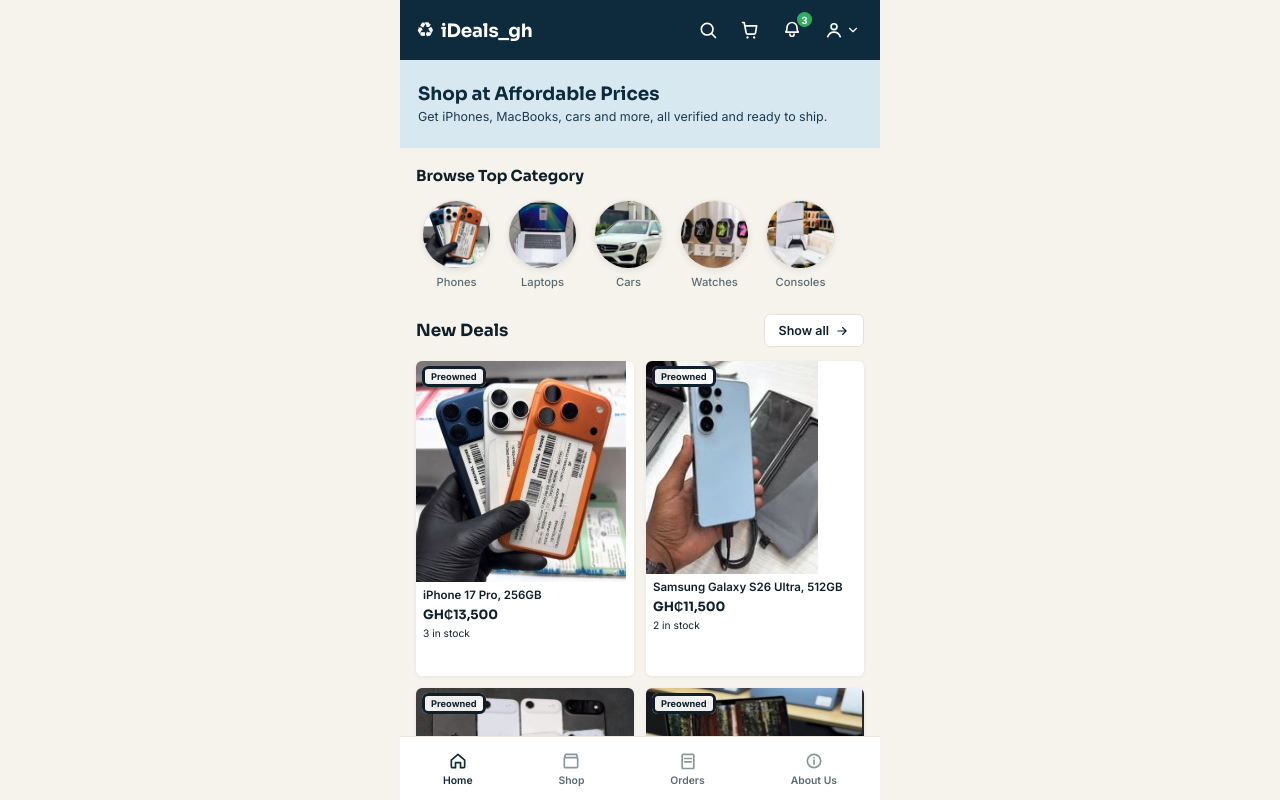
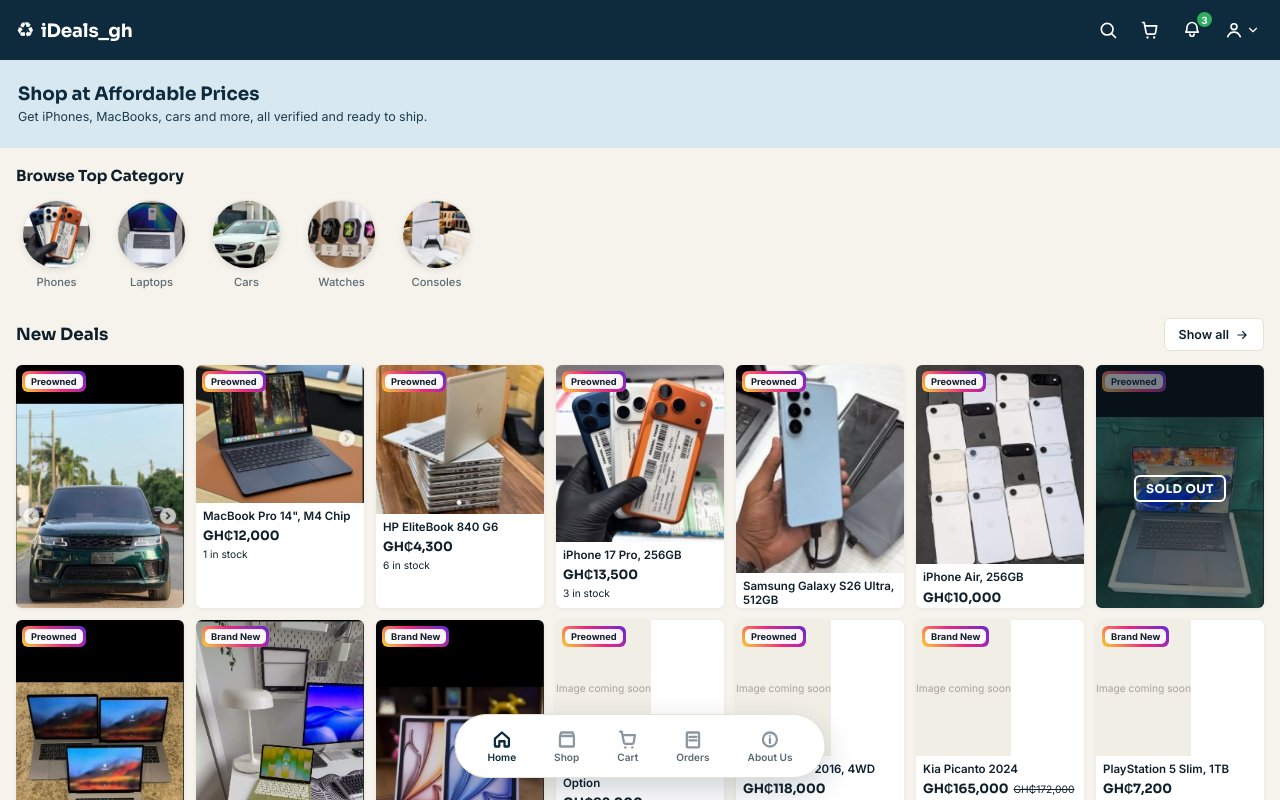
Before and after one commit to tontonvs/ideals_gh, a React (Vite) app: page / in a window 1280 px wide. Shown: the top 800 px of the page. Built offline with nearby package versions, Linux system fonts and the light colour scheme.

Commit message:
Fix mobile zoom, tighter nav, auto carousel, sort by images, gradient badges everywhere, responsive desktop layout

```diff
--- a/src/components/BottomNav.tsx
+++ b/src/components/BottomNav.tsx
@@ -1,17 +1,22 @@
 import { Link, useLocation } from "react-router-dom";
+import { useCart } from "../context/CartContext";
 
 const navItems = [
   { label: "Home", path: "/", icon: HomeIcon },
   { label: "Shop", path: "/shop", icon: ShopIcon },
+  { label: "Cart", path: "/cart", icon: CartIcon },
   { label: "Orders", path: "/orders", icon: OrdersIcon },
   { label: "About Us", path: "/about", icon: AboutIcon },
 ];
 
+const STROKE = 2.6;
+
 export default function BottomNav() {
   const location = useLocation();
+  const { itemCount } = useCart();
 
   return (
-    <nav style={styles.nav}>
+    <nav className="bottom-nav">
       {navItems.map(({ label, path, icon: Icon }) => {
         const active = location.pathname === path;
         return (
@@ -23,7 +28,12 @@
               color: active ? "var(--color-navy)" : "var(--color-text-muted)",
             }}
           >
-            <Icon active={active} />
+            <div style={styles.iconWrap}>
+              <Icon active={active} />
+              {path === "/cart" && itemCount > 0 && (
+                <span style={styles.badge}>{itemCount}</span>
+              )}
+            </div>
             <span style={styles.label}>{label}</span>
           </Link>
         );
@@ -42,11 +52,11 @@
 
 function HomeIcon({ active }: IconProps) {
   return (
-    <svg width="20" height="20" viewBox="0 0 24 24" fill="none">
+    <svg width="21" height="21" viewBox="0 0 24 24" fill="none">
       <path
         d="M4 11l8-7 8 7v8a1 1 0 01-1 1h-4v-6H9v6H5a1 1 0 01-1-1v-8z"
         stroke={iconColor(active)}
-        strokeWidth="2"
+        strokeWidth={STROKE}
         strokeLinejoin="round"
       />
     </svg>
@@ -55,11 +65,11 @@
 
 function ShopIcon({ active }: IconProps) {
   return (
-    <svg width="20" height="20" viewBox="0 0 24 24" fill="none">
+    <svg width="21" height="21" viewBox="0 0 24 24" fill="none">
       <path
         d="M4 8l1.5-4h13L20 8"
         stroke={iconColor(active)}
-        strokeWidth="2"
+        strokeWidth={STROKE}
         strokeLinejoin="round"
       />
       <rect
@@ -69,15 +79,31 @@
         height="12"
         rx="1"
         stroke={iconColor(active)}
-        strokeWidth="2"
+        strokeWidth={STROKE}
       />
+    </svg>
+  );
+}
+
+function CartIcon({ active }: IconProps) {
+  return (
+    <svg width="21" height="21" viewBox="0 0 24 24" fill="none">
+      <path
+        d="M3 3h2l2.4 12.4a2 2 0 002 1.6h7.2a2 2 0 002-1.6L20 7H6"
+        stroke={iconColor(active)}
+        strokeWidth={STROKE}
+        strokeLinecap="round"
+        strokeLinejoin="round"
+      />
+      <circle cx="9" cy="21" r="1.4" fill={iconColor(active)} />
+      <circle cx="17" cy="21" r="1.4" fill={iconColor(active)} />
     </svg>
   );
 }
 
 function OrdersIcon({ active }: IconProps) {
   return (
-    <svg width="20" height="20" viewBox="0 0 24 24" fill="none">
+    <svg width="21" height="21" viewBox="0 0 24 24" fill="none">
       <rect
         x="5"
         y="4"
@@ -85,7 +111,7 @@
         height="17"
         rx="1"
         stroke={iconColor(active)}
-        strokeWidth="2"
+        strokeWidth={STROKE}
       />
       <line
         x1="8"
@@ -93,7 +119,7 @@
         x2="16"
         y2="9"
         stroke={iconColor(active)}
-        strokeWidth="2"
+        strokeWidth={STROKE}
         strokeLinecap="round"
       />
       <line
@@ -102,7 +128,7 @@
         x2="16"
         y2="13"
         stroke={iconColor(active)}
-        strokeWidth="2"
+        strokeWidth={STROKE}
         strokeLinecap="round"
       />
     </svg>
@@ -111,46 +137,57 @@
 
 function AboutIcon({ active }: IconProps) {
   return (
-    <svg width="20" height="20" viewBox="0 0 24 24" fill="none">
-      <circle cx="12" cy="12" r="8" stroke={iconColor(active)} strokeWidth="2" />
+    <svg width="21" height="21" viewBox="0 0 24 24" fill="none">
+      <circle
+        cx="12"
+        cy="12"
+        r="8"
+        stroke={iconColor(active)}
+        strokeWidth={STROKE}
+      />
       <line
         x1="12"
         y1="11"
         x2="12"
         y2="16"
         stroke={iconColor(active)}
-        strokeWidth="2"
+        strokeWidth={STROKE}
         strokeLinecap="round"
       />
-      <circle cx="12" cy="8" r="1" fill={iconColor(active)} />
+      <circle cx="12" cy="8" r="1.1" fill={iconColor(active)} />
     </svg>
   );
 }
 
 const styles: Record<string, React.CSSProperties> = {
-  nav: {
-    height: 64, // ~1.7cm
-    background: "var(--color-card)",
-    borderTop: "1px solid #EAE5D9",
-    display: "flex",
-    alignItems: "center",
-    justifyContent: "space-around",
-    position: "fixed",
-    bottom: 0,
-    left: "50%",
-    transform: "translateX(-50%)",
-    width: "100%",
-    maxWidth: 480,
-    zIndex: 40,
-  },
   item: {
     display: "flex",
     flexDirection: "column",
     alignItems: "center",
-    gap: 3,
+    gap: 1,
+  },
+  iconWrap: {
+    position: "relative",
+    display: "flex",
+  },
+  badge: {
+    position: "absolute",
+    top: -4,
+    right: -7,
+    background: "var(--color-badge)",
+    color: "white",
+    fontSize: "0.58rem",
+    fontWeight: 700,
+    borderRadius: "999px",
+    minWidth: 14,
+    height: 14,
+    display: "flex",
+    alignItems: "center",
+    justifyContent: "center",
+    padding: "0 3px",
   },
   label: {
-    fontSize: "0.65rem",
+    fontSize: "0.63rem",
     fontWeight: 600,
   },
 };
--- a/src/components/CategoryCircles.tsx
+++ b/src/components/CategoryCircles.tsx
@@ -12,7 +12,7 @@
   return (
     <section style={styles.wrap}>
       <h2 style={styles.heading}>Browse Top Category</h2>
-      <div style={styles.row}>
+      <div style={styles.row} className="hide-scrollbar">
         {categoryShortcuts.map((shortcut) => (
           <button key={shortcut.id} style={styles.item}>
             <div style={styles.circle}>
@@ -32,7 +32,7 @@
 
 const styles: Record<string, React.CSSProperties> = {
   wrap: {
-    padding: "18px 16px 4px",
+    padding: "18px 0 4px",
   },
   heading: {
     margin: "0 0 14px",
@@ -40,11 +40,16 @@
     fontWeight: 700,
     fontSize: "0.95rem",
     color: "var(--color-text-dark)",
+    padding: "0 16px",
   },
   row: {
     display: "flex",
     justifyContent: "flex-start",
-    gap: 5,
+    gap: 14,
+    overflowX: "auto",
+    WebkitOverflowScrolling: "touch",
+    scrollbarWidth: "none",
+    padding: "0 16px 4px",
   },
   item: {
     display: "flex",
--- a/src/components/ConditionBadge.tsx
+++ b/src/components/ConditionBadge.tsx
@@ -1,8 +1,7 @@
-import type { ProductCategory, ProductCondition } from "../types";
+import type { ProductCondition } from "../types";
 
 interface ConditionBadgeProps {
   condition: ProductCondition;
-  category: ProductCategory;
   size?: "sm" | "lg";
 }
 
@@ -10,14 +9,11 @@
 
 export default function ConditionBadge({
   condition,
-  category,
   size = "sm",
 }: ConditionBadgeProps) {
-  const isCar = category === "cars";
   const padding = size === "lg" ? "3px 9px" : "2px 6px";
   const fontSize = size === "lg" ? "0.7rem" : "0.58rem";
 
-  if (isCar) {
   return (
     <span
       style={{
@@ -43,20 +39,3 @@
     </span>
   );
 }
-
-  return (
-    <span
-      style={{
-        fontWeight: 700,
-        color: "#10202B",
-        background: "rgba(255,255,255,0.92)",
-        borderRadius: "var(--radius-sm)",
-        border: "3px solid #10202B",
-        padding,
-        fontSize,
-      }}
-    >
-      {condition}
-    </span>
-  );
-}
--- a/src/components/NewDeals.tsx
+++ b/src/components/NewDeals.tsx
@@ -1,7 +1,9 @@
-import { products } from "../data/products";
+import { products, sortByImageCount } from "../data/products";
 import ProductCard from "./ProductCard";
 
 export default function NewDeals() {
+  const sorted = sortByImageCount(products);
+
   return (
     <section style={styles.wrap}>
       <div style={styles.headRow}>
@@ -12,8 +14,8 @@
         </button>
       </div>
 
-      <div style={styles.grid}>
-        {products.map((product) => (
+      <div className="product-grid">
+        {sorted.map((product) => (
           <ProductCard key={product.id} product={product} />
         ))}
       </div>
@@ -64,9 +66,4 @@
     fontSize: "0.78rem",
     fontWeight: 600,
   },
-  grid: {
-    display: "grid",
-    gridTemplateColumns: "1fr 1fr",
-    gap: 12,
-  },
 };
--- a/src/components/ProductCard.tsx
+++ b/src/components/ProductCard.tsx
@@ -29,7 +29,7 @@
           <div style={styles.imagePlaceholder}>Image coming soon</div>
         )}
         <div style={styles.conditionTagPosition}>
-          <ConditionBadge condition={product.condition} category={product.category} />
+          <ConditionBadge condition={product.condition} />
         </div>
         {soldOut && (
           <div style={styles.soldOutOverlay}>
--- a/src/components/ProductDetailOverlay.tsx
+++ b/src/components/ProductDetailOverlay.tsx
@@ -1,4 +1,4 @@
-import { useState } from "react";
+import { useState, useEffect } from "react";
 import { useProductOverlay } from "../context/ProductOverlayContext";
 import { useCart } from "../context/CartContext";
 import { products } from "../data/products";
@@ -35,6 +35,28 @@
   );
   const displayPrice = selectedVariant ? selectedVariant.price : product.price;
   const images = product.images.length > 0 ? product.images : [];
+
+  // Reset to the first image whenever a different product is opened.
+  useEffect(() => {
+    setImageIndex(0);
+  }, [product.id]);
+
+  // Auto-advance the carousel when there's more than one photo.
+  useEffect(() => {
+    if (images.length <= 1) return;
+    const interval = setInterval(() => {
+      setImageIndex((prev) => (prev + 1) % images.length);
+    }, 3500);
+    return () => clearInterval(interval);
+  }, [images.length]);
+
+  function showPrevImage() {
+    setImageIndex((prev) => (prev - 1 + images.length) % images.length);
+  }
+
+  function showNextImage() {
+    setImageIndex((prev) => (prev + 1) % images.length);
+  }
 
   const related = products
     .filter((p) => p.category === product.category && p.id !== product.id)
@@ -73,16 +95,44 @@
               <div style={styles.carouselPlaceholder}>Image coming soon</div>
             )}
             <div style={styles.conditionTagPosition}>
-              <ConditionBadge
-                condition={product.condition}
-                category={product.category}
-                size="lg"
-              />
+              <ConditionBadge condition={product.condition} size="lg" />
             </div>
             {soldOut && (
               <div style={styles.soldOutBadgeWrap}>
                 <span style={styles.soldOutBadge}>Sold Out</span>
               </div>
+            )}
+            {images.length > 1 && (
+              <>
+                <button
+                  aria-label="Previous image"
+                  style={{ ...styles.carouselArrow, left: 8 }}
+                  onClick={showPrevImage}
+                >
+                  <ArrowLeftIcon />
+                </button>
+                <button
+                  aria-label="Next image"
+                  style={{ ...styles.carouselArrow, right: 8 }}
+                  onClick={showNextImage}
+                >
+                  <ArrowRightIcon />
+                </button>
+                <div style={styles.dotsRow}>
+                  {images.map((img, i) => (
+                    <span
+                      key={img}
+                      style={{
+                        ...styles.dot,
+                        background:
+                          i === imageIndex
+                            ? "white"
+                            : "rgba(255,255,255,0.45)",
+                      }}
+                    />
+                  ))}
+                </div>
+              </>
             )}
           </div>
 
@@ -173,7 +223,7 @@
           {related.length > 0 && (
             <div style={styles.section}>
               <h2 style={styles.sectionHeading}>You may also like</h2>
-              <div style={styles.relatedRow}>
+              <div style={styles.relatedRow} className="hide-scrollbar">
                 {related.map((item) => (
                   <button
                     key={item.id}
@@ -227,6 +277,34 @@
         </div>
       </div>
     </div>
+  );
+}
+
+function ArrowLeftIcon() {
+  return (
+    <svg width="18" height="18" viewBox="0 0 24 24" fill="none">
+      <path
+        d="M15 6l-6 6 6 6"
+        stroke="white"
+        strokeWidth="2.4"
+        strokeLinecap="round"
+        strokeLinejoin="round"
+      />
+    </svg>
+  );
+}
+
+function ArrowRightIcon() {
+  return (
+    <svg width="18" height="18" viewBox="0 0 24 24" fill="none">
+      <path
+        d="M9 6l6 6-6 6"
+        stroke="white"
+        strokeWidth="2.4"
+        strokeLinecap="round"
+        strokeLinejoin="round"
+      />
+    </svg>
   );
 }
 
@@ -327,6 +405,33 @@
     border: "2px solid white",
     padding: "6px 16px",
     borderRadius: "var(--radius-sm)",
+  },
+  carouselArrow: {
+    position: "absolute",
+    top: "50%",
+    transform: "translateY(-50%)",
+    width: 32,
+    height: 32,
+    borderRadius: "50%",
+    background: "rgba(16,32,43,0.45)",
+    border: "none",
+    display: "flex",
+    alignItems: "center",
+    justifyContent: "center",
+  },
+  dotsRow: {
+    position: "absolute",
+    bottom: 10,
+    left: "50%",
+    transform: "translateX(-50%)",
+    display: "flex",
+    gap: 5,
+  },
+  dot: {
+    width: 6,
+    height: 6,
+    borderRadius: "50%",
+    transition: "background 0.3s",
   },
   thumbRow: {
     display: "flex",
--- a/src/data/products.ts
+++ b/src/data/products.ts
@@ -214,6 +214,12 @@
     currency: "GHS",
     stock: null,
     images: [],
+    specs: [
+      { label: "Year", value: "2017" },
+      { label: "Feature", value: "Push start" },
+      { label: "Feature", value: "Reverse camera" },
+      { label: "Feature", value: "Sunroof" },
+    ],
   },
   {
     id: "c2",
@@ -224,6 +230,12 @@
     currency: "GHS",
     stock: null,
     images: [],
+    specs: [
+      { label: "Year", value: "2016" },
+      { label: "Drivetrain", value: "4WD" },
+      { label: "Transmission", value: "Automatic" },
+      { label: "Title", value: "Clean" },
+    ],
   },
   {
     id: "c3",
@@ -235,6 +247,12 @@
     currency: "GHS",
     stock: null,
     images: [],
+    specs: [
+      { label: "Year", value: "2024" },
+      { label: "Transmission", value: "Automatic" },
+      { label: "Feature", value: "A/C, Bluetooth" },
+      { label: "Warranty", value: "Manufacturer warranty" },
+    ],
   },
 
   // ----- Consoles and accessories (mock, pending real photos) -----
@@ -247,6 +265,10 @@
     currency: "GHS",
     stock: 4,
     images: [],
+    specs: [
+      { label: "Storage", value: "1TB SSD" },
+      { label: "Included", value: "1 DualSense controller" },
+    ],
   },
   {
     id: "a2",
@@ -258,6 +280,10 @@
     currency: "GHS",
     stock: 3,
     images: [],
+    specs: [
+      { label: "Storage", value: "512GB SSD" },
+      { label: "Included", value: "1 controller" },
+    ],
   },
   {
     id: "a3",
@@ -268,6 +294,11 @@
     currency: "GHS",
     stock: 6,
     images: [],
+    specs: [
+      { label: "Case Size", value: "45mm" },
+      { label: "Connectivity", value: "GPS" },
+      { label: "Battery Health", value: "92%" },
+    ],
   },
   {
     id: "a4",
@@ -279,8 +310,18 @@
     currency: "GHS",
     stock: 8,
     images: [],
+    specs: [
+      { label: "Type", value: "Over-ear, Wireless" },
+      { label: "Noise Cancelling", value: "Yes" },
+    ],
   },
 ];
+
+// Items with more photos are more convincing listings, so surface them
+// first while keeping a stable order for ties.
+export function sortByImageCount(list: Product[]): Product[] {
+  return [...list].sort((a, b) => b.images.length - a.images.length);
+}
 
 export const categoryShortcuts: CategoryShortcut[] = [
   { id: "cat-phones", label: "Phones", category: "phones" },
--- a/src/index.css
+++ b/src/index.css
@@ -64,3 +64,49 @@
     background-position: 0% 50%;
   }
 }
+
+.hide-scrollbar::-webkit-scrollbar {
+  display: none;
+}
+
+.product-grid {
+  display: grid;
+  grid-template-columns: repeat(auto-fill, minmax(150px, 1fr));
+  gap: 12px;
+}
+
+.bottom-nav {
+  height: 64px;
+  background: var(--color-card);
+  border-top: 1px solid #EAE5D9;
+  display: flex;
+  align-items: center;
+  justify-content: center;
+  gap: 26px;
+  position: fixed;
+  bottom: 0;
+  left: 50%;
+  transform: translateX(-50%);
+  width: 100%;
+  max-width: 480px;
+  z-index: 40;
+}
+
+@media (min-width: 900px) {
+  .app-shell {
+    max-width: 100%;
+    padding-bottom: 110px;
+  }
+
+  .bottom-nav {
+    bottom: 22px;
+    width: auto;
+    max-width: none;
+    height: auto;
+    border-radius: 999px;
+    border: 1px solid #E7E1D3;
+    box-shadow: 0 12px 32px rgba(14, 42, 61, 0.2);
+    padding: 14px 32px;
+    gap: 38px;
+  }
+}
--- a/src/pages/Shop.tsx
+++ b/src/pages/Shop.tsx
@@ -1,5 +1,5 @@
 import { useState } from "react";
-import { products } from "../data/products";
+import { products, sortByImageCount } from "../data/products";
 import ProductCard from "../components/ProductCard";
 import SearchBar from "../components/SearchBar";
 
@@ -7,11 +7,9 @@
 
 export default function Shop() {
   const [page, setPage] = useState(1);
-  const totalPages = Math.max(1, Math.ceil(products.length / PAGE_SIZE));
-  const pageItems = products.slice(
-    (page - 1) * PAGE_SIZE,
-    page * PAGE_SIZE
-  );
+  const sorted = sortByImageCount(products);
+  const totalPages = Math.max(1, Math.ceil(sorted.length / PAGE_SIZE));
+  const pageItems = sorted.slice((page - 1) * PAGE_SIZE, page * PAGE_SIZE);
 
   function goTo(targetPage: number) {
     const clamped = Math.min(Math.max(targetPage, 1), totalPages);
@@ -29,7 +27,7 @@
         <span style={styles.count}>{products.length} items</span>
       </div>
 
-      <div style={styles.grid}>
+      <div className="product-grid" style={{ marginBottom: 20 }}>
         {pageItems.map((product) => (
           <ProductCard key={product.id} product={product} />
         ))}
@@ -95,12 +93,6 @@
     fontSize: "0.78rem",
     color: "var(--color-text-muted)",
   },
-  grid: {
-    display: "grid",
-    gridTemplateColumns: "1fr 1fr",
-    gap: 12,
-    marginBottom: 20,
-  },
   pager: {
     display: "flex",
     justifyContent: "center",
```
Lines whose indentation alone changed are shown as unchanged.
